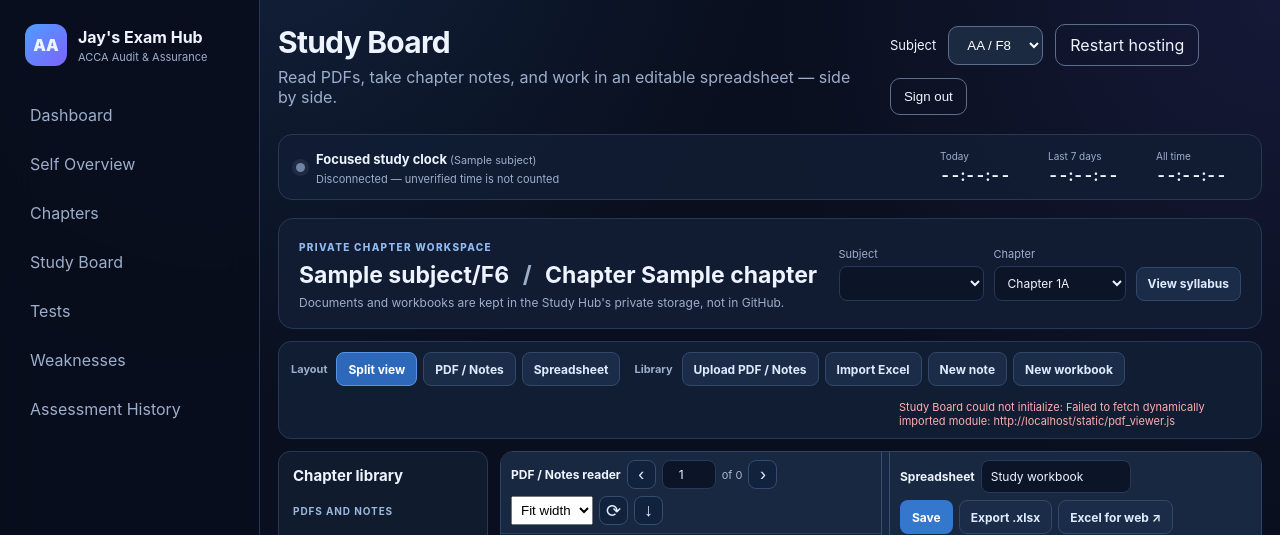
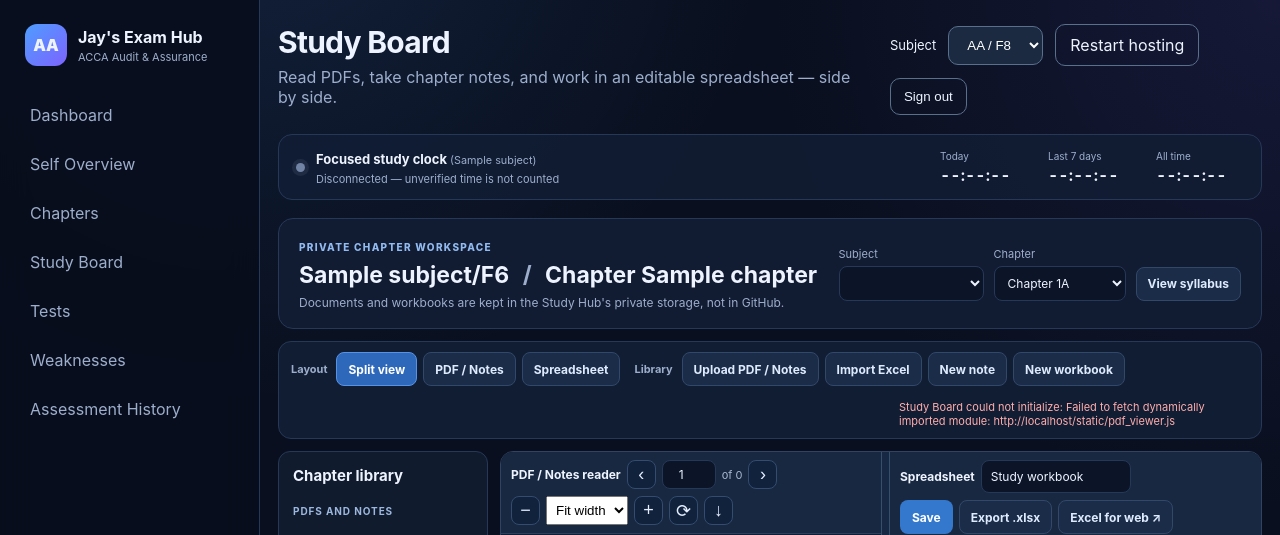
Before and after one commit to fighterzsuper-droid/ChapterTracker, a Python web app: template templates/study_board.html in a window 1280 px wide. Shown: the top 535 px of the page. Run offline with Jinja, Linux system fonts and the light colour scheme; the template is opened without the code that fills it: most values are stand-ins (such as "Sample title", 1, 10 or a date in 2020); some libraries are stand-ins or nearby versions.

Commit message:
Add dedicated PDF zoom-in and zoom-out controls

```diff
--- a/templates/study_board.html
+++ b/templates/study_board.html
@@ -72,6 +72,7 @@
             <button type="button" class="board-tool-icon" data-pdf-next title="Next PDF page" aria-label="Next page">›</button>
           </div>
           <div class="board-toolbar-main">
+            <button type="button" class="board-tool-icon" data-pdf-zoom-out title="Zoom out" aria-label="Zoom out">−</button>
             <label for="board-pdf-zoom" class="sr-only">PDF zoom</label>
             <select id="board-pdf-zoom" aria-label="PDF zoom">
               <option value="fit">Fit width</option>
@@ -83,6 +84,7 @@
               <option value="2">200%</option>
               <option value="3">300%</option>
             </select>
+            <button type="button" class="board-tool-icon" data-pdf-zoom-in title="Zoom in" aria-label="Zoom in">+</button>
             <button type="button" class="board-tool-icon" data-pdf-rotate title="Rotate PDF clockwise">⟳</button>
             <button type="button" class="board-tool-icon" data-pdf-download title="Download selected file">↓</button>
           </div>
```
